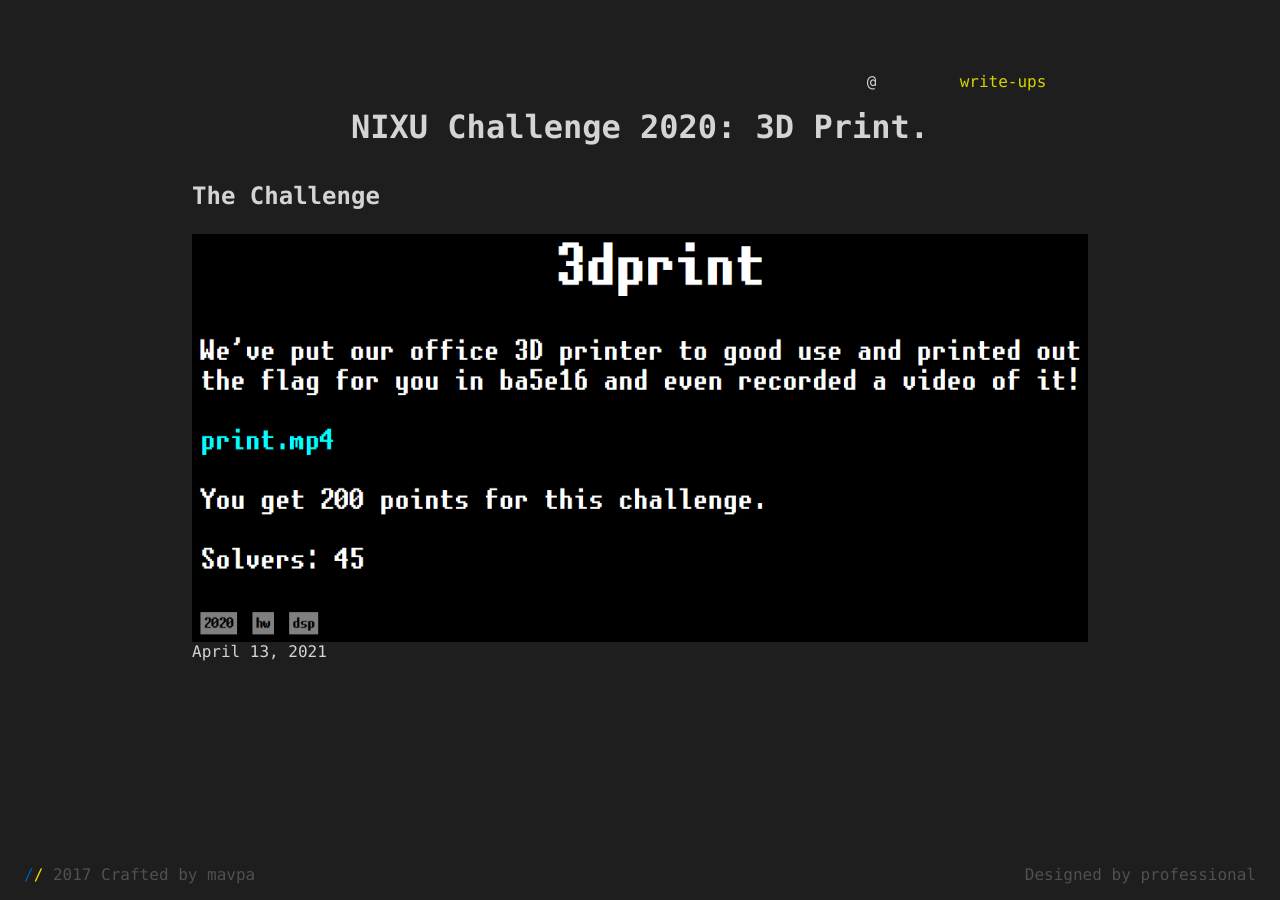
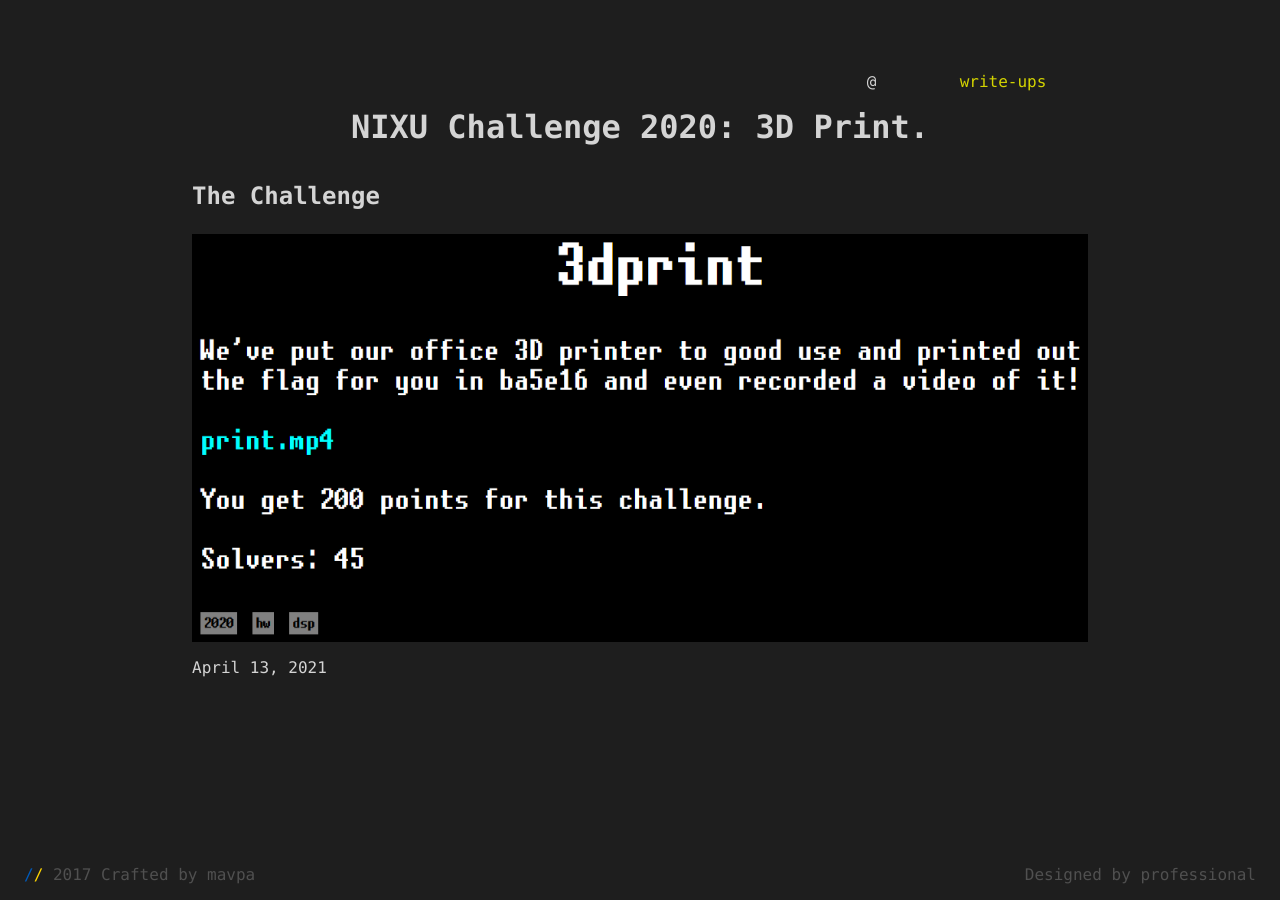
Before and after one commit to taranich/taranich.github.io, a Jekyll site: the page built from _posts/2021-04-13-NIXU2020-3dprint.md, in a window 1280 px wide. Built offline with Jekyll 4.4.1, drawn with Linux system fonts in a browser that asks for light colours.

Commit message:
Fix for post date css

```diff
--- a/_layouts/post.html
+++ b/_layouts/post.html
@@ -6,7 +6,7 @@
     <h1>{{ page.title }}</h1>
     {{ content }}
   </div>
-  <div class="date">
+  <div class="post-date">
     {{ page.date | date: "%B %e, %Y" }}
   </div>
 </article>
```
